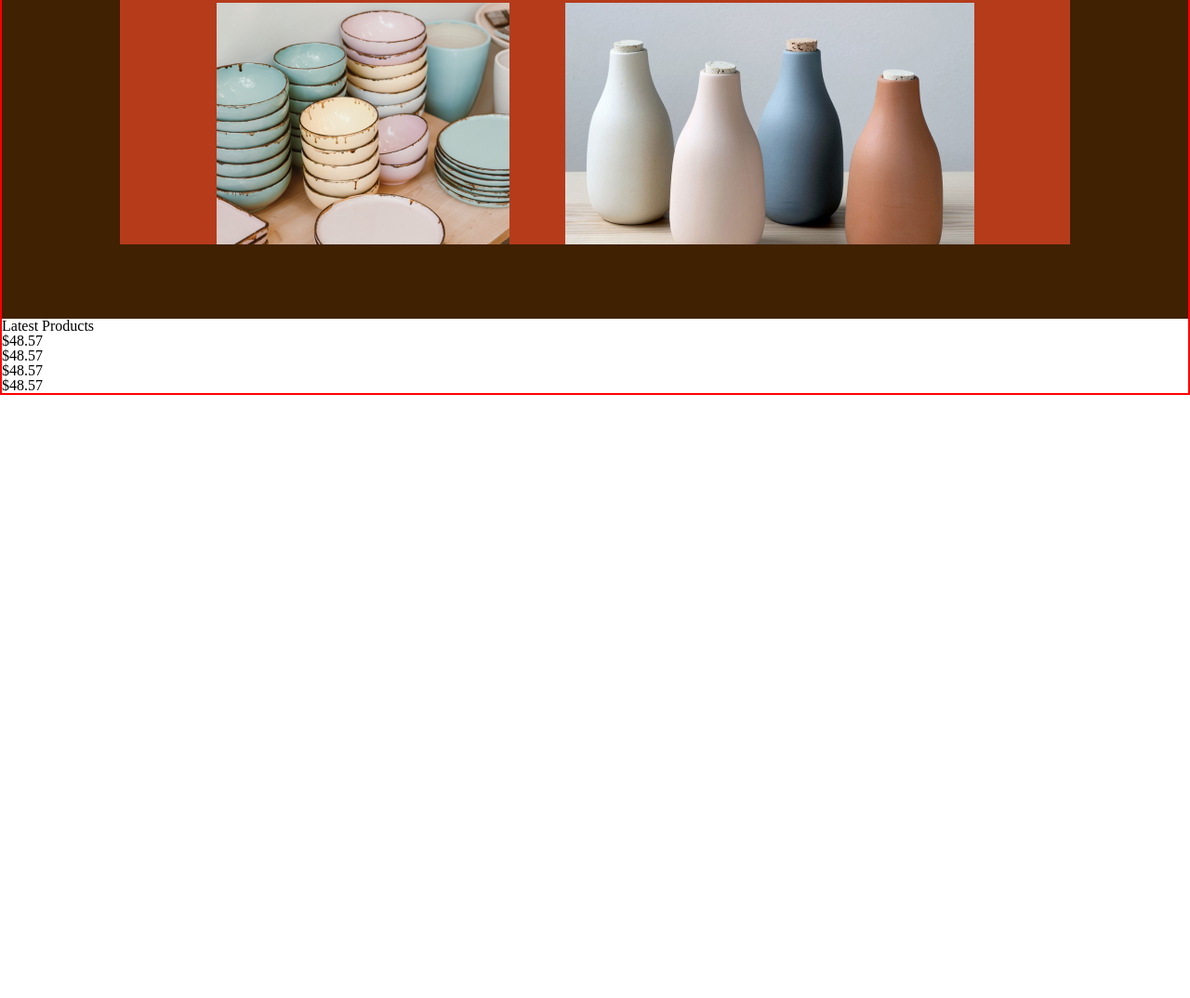
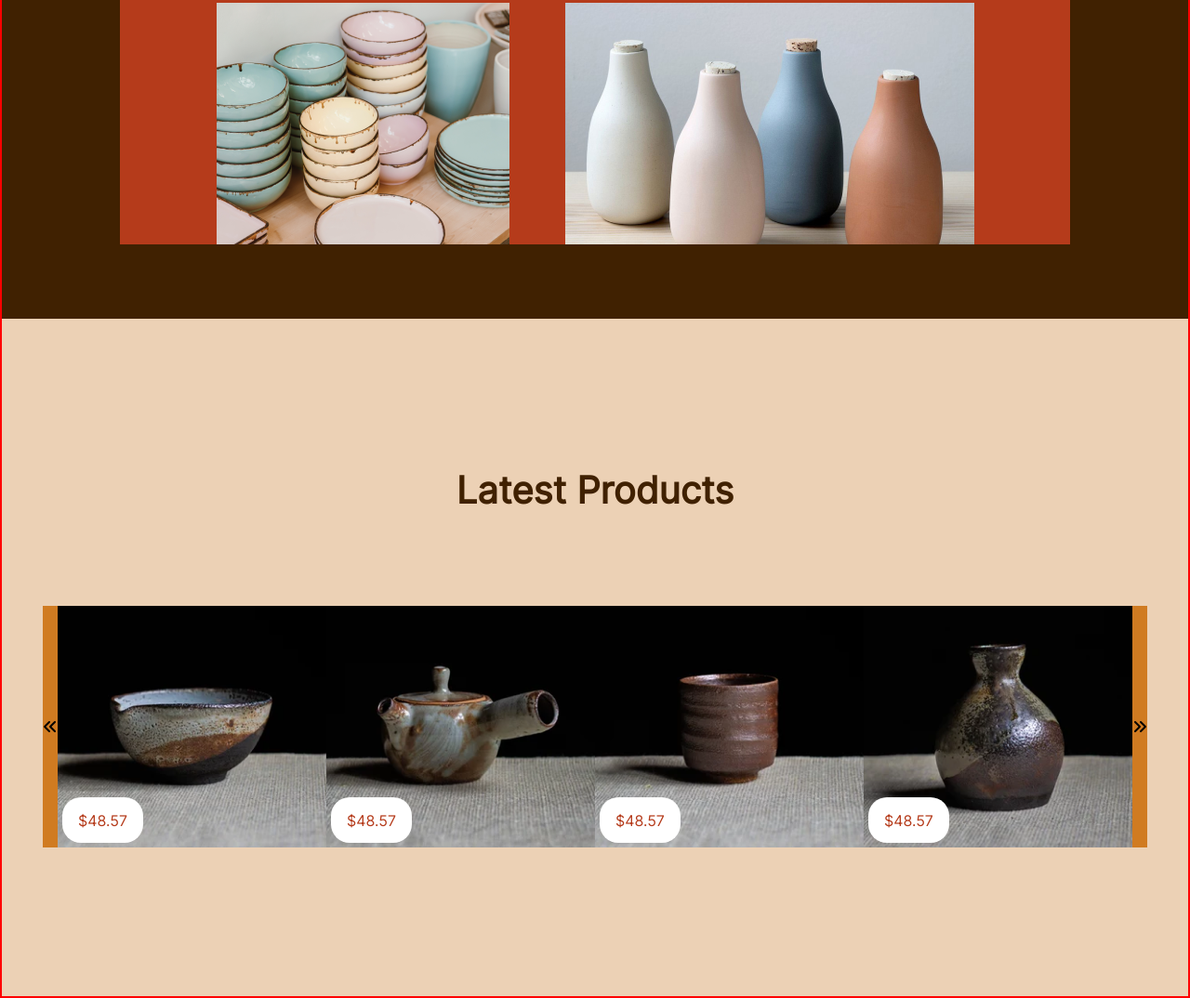
Before and after one commit to tako1995/Final_Homework, a plain HTML site: page index.html in a window 1280 px wide. Shown: the part 2089-3163 px from the top of the page at 93% size. Before the commit the page ends 2514 px from the top, so only its background shows below. Drawn offline with Linux system fonts and the light colour scheme.

Commit message:
home page

```diff
--- a/css/style.css
+++ b/css/style.css
@@ -257,28 +257,119 @@
     background-color: #B53B1B;
 }
 
-.home_cards_img_1{
+.home_cards_img_1 {
     width: 680px;
     height: 322px;
 }
-.home_cards_img_2{
+
+.home_cards_img_2 {
     width: 440px;
     height: 322px;
 }
-.home_cards_img_3{
+
+.home_cards_img_3 {
     width: 315px;
     height: 260px;
 }
-.home_cards_img_4{
+
+.home_cards_img_4 {
     width: 315px;
     height: 260px;
 }
-.home_cards_img_5{
+
+.home_cards_img_5 {
     width: 440px;
     height: 260px;
 }
 
+/* latest_products */
 
+.homepage_latest_products_section_div {
+
+    padding: 160px 1%;
+    display: flex;
+    flex-direction: column;
+    align-items: center;
+    justify-content: center;
+    background-color: #ecd1b5;
+}
+
+.homepage_latest_products_p {
+    color: #402101;
+    font-family: Inter;
+    font-size: 40px;
+    font-style: normal;
+    font-weight: 700;
+    line-height: normal;
+    margin-bottom: 100px;
+
+}
+
+.homepage_latest_products_images_div {
+    width: 95%;
+    display: flex;
+    align-items: center;
+    justify-content:space-between ;
+    background-color: #d07b21;
+
+}
+
+.latest_products_div1 {
+    background-image: url("../images/latest_products1.png");
+}
+
+.latest_products_div2 {
+    background-image: url("../images/latest_products2.png");
+}
+
+.latest_products_div3 {
+    background-image: url("../images/latest_products3.png");
+}
+
+.latest_products_div4 {
+    background-image: url("../images/latest_products4.png");
+}
+
+.latest_products_div1,
+.latest_products_div2,
+.latest_products_div3,
+.latest_products_div4 {
+    background-size: cover;
+    background-position: center;
+    background-repeat: no-repeat;
+    width: 315px;
+    height: 260px;
+    display: flex;
+    align-items: end;
+}
+
+
+
+.latest_products_p_cost {
+    color: #B53B1B;
+    font-family: Inter;
+    font-size: 16px;
+    font-style: normal;
+    font-weight: 400;
+    line-height: normal;
+    display: inline-flex;
+    padding: 15px 17px 14px 17px;
+    justify-content: center;
+    align-items: flex-end;
+    border-radius: 20px;
+    background-color: #FFF;
+    margin-bottom: 5px;
+    margin-left: 5px;
+}
+
+
+.fa-angle-right,
+.fa-angle-left {
+
+    color: chartreuse;
+    /* რატომ არ ისტილება? */
+
+}
 
 
 /* artworks */
--- a/index.html
+++ b/index.html
@@ -142,25 +142,46 @@
 
         </figure>
 
-        <div class="latest_products_div">
+        <!-- latest  products -->
 
-<p class="latest_products_p" >
+
+        <section class="homepage_latest_products_section_div">
+
+<p class="homepage_latest_products_p" >
     Latest Products
 </p>
 
-<div>
-    <p>$48.57</p>
+<div
+
+class="homepage_latest_products_images_div">
+
+
+    <i class="fa-solid fa-angles-left"></i>
+
+
+<div class="latest_products_div1">
+    <p class="latest_products_p_cost">$48.57</p>
 </div>
-<div>
-    <p>$48.57</p>
+
+<div  class="latest_products_div2">
+    <p class="latest_products_p_cost">$48.57</p>
 </div>
-<div>
-    <p>$48.57</p>
+
+<div class="latest_products_div3">
+    <p class="latest_products_p_cost">$48.57</p>
 </div>
-<div>
-    <p>$48.57</p>
+
+<div class="latest_products_div4">
+    <p class="latest_products_p_cost">$48.57</p>
 </div>
-        </div>
+
+
+
+<i class="fa-solid fa-angles-right"></i>
+
+</div>
+
+        </section>
 
 
 
```
Also changed, not shown: images/latest_products1.png (added), images/latest_products2.png (added), images/latest_products3.png (added), images/latest_products4.png (added).
